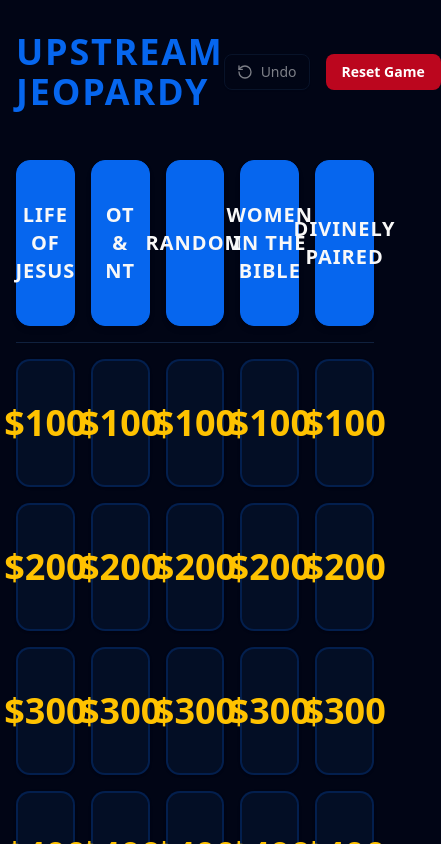
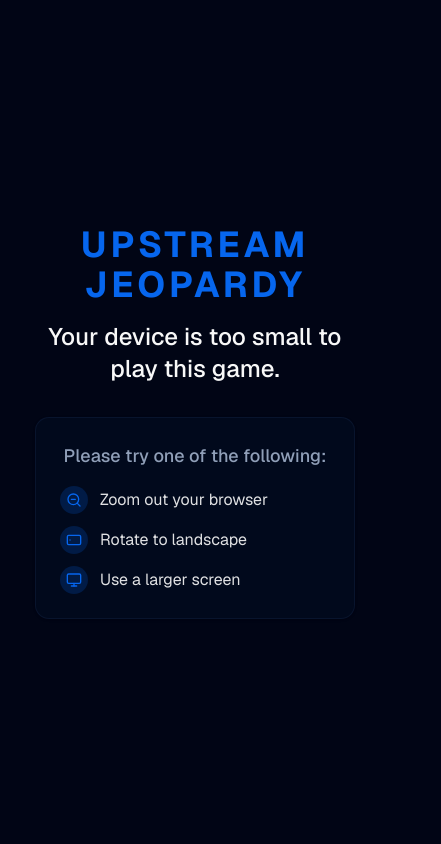
Before and after one commit to nikitadrokin/upstream-jeopardy, a Next.js app: page / in a window 390 px wide. Both pictures are taken after a click on the button "START GAME". Shown: the top 844 px of the page, 441 px wide, since content can reach past the window. Built offline with nearby package versions, Linux system fonts and the light colour scheme.

Commit message:
added warning to mobile users

```diff
--- a/app/page.tsx
+++ b/app/page.tsx
@@ -5,7 +5,7 @@ import { QuestionView } from "@/components/QuestionView";
 import { TeamSetup } from "@/components/TeamSetup";
 import { useGameStore } from "@/lib/store";
 import { Button } from "@/components/ui/button";
-import { RotateCcw } from "lucide-react";
+import { RotateCcw, ZoomOut, Smartphone, Monitor } from "lucide-react";
 import { useState } from "react";
 
 export default function Home() {
@@ -22,8 +22,38 @@ export default function Home() {
   };
 
   return (
-    <main className="min-h-screen bg-background text-foreground">
-      <div className="container mx-auto py-8">
+    <main className="min-h-screen bg-background text-foreground font-sans selection:bg-primary selection:text-primary-foreground">
+      {/* Mobile Warning Overlay */}
+      <div className="md:hidden fixed inset-0 z-[100] bg-background flex flex-col items-center justify-center p-8 text-center space-y-8">
+        <div className="space-y-4">
+          <h1 className="text-4xl font-bold text-primary uppercase tracking-widest">
+            Upstream Jeopardy
+          </h1>
+          <p className="text-2xl font-medium text-foreground">
+            Your device is too small to play this game.
+          </p>
+        </div>
+
+        <div className="bg-card/50 p-6 rounded-xl border border-border/50 shadow-sm max-w-xs w-full">
+          <p className="text-lg text-muted-foreground mb-4 font-medium">Please try one of the following:</p>
+          <ul className="text-left space-y-3 text-foreground/90">
+            <li className="flex items-center gap-3">
+              <span className="bg-primary/20 p-1.5 rounded-full"><ZoomOut className="w-4 h-4 text-primary" /></span>
+              Zoom out your browser
+            </li>
+            <li className="flex items-center gap-3">
+              <span className="bg-primary/20 p-1.5 rounded-full"><Smartphone className="w-4 h-4 text-primary rotate-90" /></span>
+              Rotate to landscape
+            </li>
+            <li className="flex items-center gap-3">
+              <span className="bg-primary/20 p-1.5 rounded-full"><Monitor className="w-4 h-4 text-primary" /></span>
+              Use a larger screen
+            </li>
+          </ul>
+        </div>
+      </div>
+
+      <div className="container mx-auto py-8 hidden md:block">
         <header className="flex justify-between items-center mb-8 px-4">
           <h1 className="text-4xl font-bold text-primary tracking-wider uppercase">Upstream Jeopardy</h1>
           <div className="flex items-center gap-4">
```
